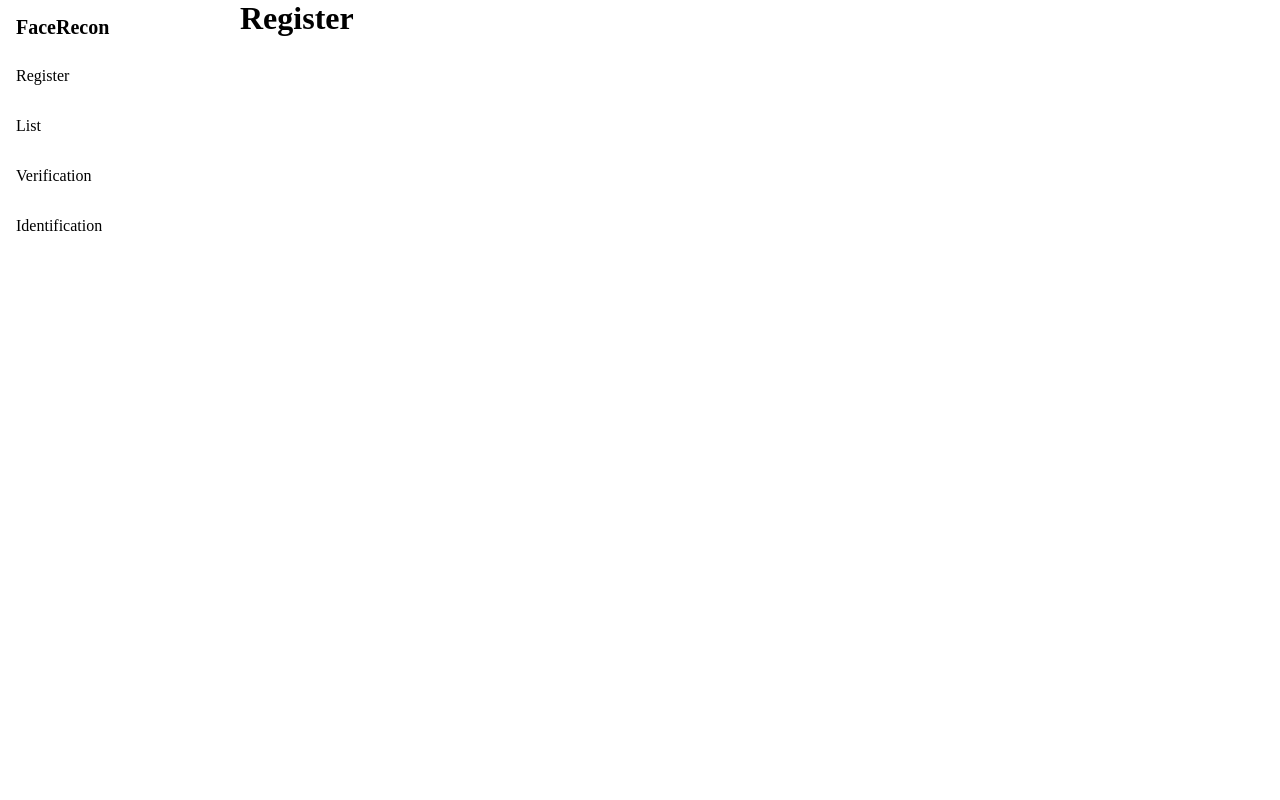
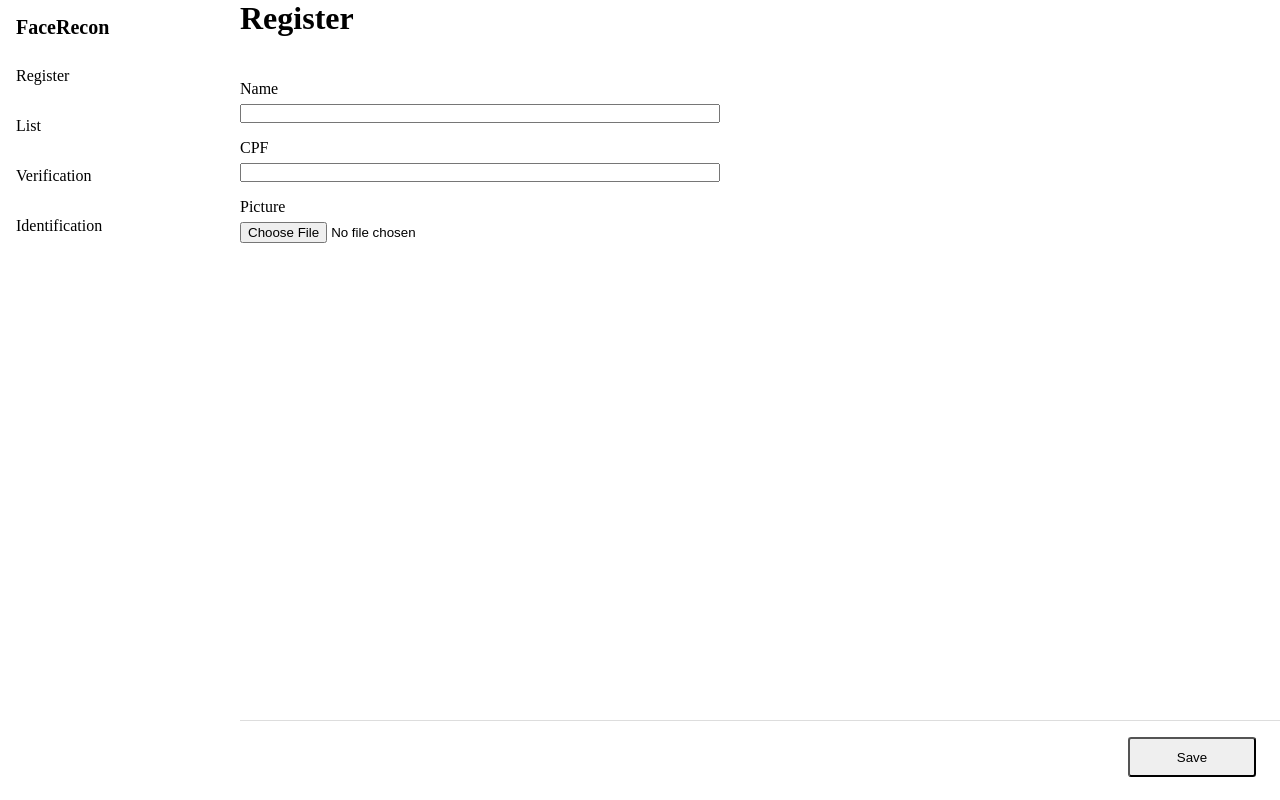
Before and after one commit to nblucas/face-recon-app, an Angular app in the folder frontend/: page /register in a window 1280 px wide. Built offline with nearby package versions, Linux system fonts and the light colour scheme.

Commit message:
feat: basic register page created - no connection to backend still

```diff
--- a/frontend/src/app/pages/register/register.css
+++ b/frontend/src/app/pages/register/register.css
@@ -0,0 +1,48 @@
+.register {
+  display: grid;
+  grid-template-rows: 5rem 1fr 5rem;
+  height: 100vh;
+}
+
+.fields {
+  display: flex;
+  flex-direction: column;
+  gap: 1rem;
+  padding-right: 3rem;
+}
+
+.field {
+  display: flex;
+  flex-direction: column;
+  gap: 0.375rem;
+}
+
+.text-field {
+  width: 30rem;
+}
+
+.text-field.invalid {
+  border-color: #c0392b;
+}
+
+.error {
+  color: #c0392b;
+  font-size: 0.875rem;
+}
+
+.footer {
+  padding: 1rem 1.5rem;
+  border-top: 1px solid #ddd;
+  display: flex;
+  justify-content: flex-end;
+}
+
+.button {
+  width: 8rem;
+  height: 2.5rem;
+  border-radius: 0.2rem;
+}
+
+.button:hover {
+  cursor: pointer;
+}
--- a/frontend/src/app/pages/register/register.html
+++ b/frontend/src/app/pages/register/register.html
@@ -1 +1,41 @@
-<h1>Register</h1>
+<form class="register" [formGroup]="form" (ngSubmit)="onSubmit()">
+  <h1>Register</h1>
+  <div class="fields">
+    <div class="field">
+      <label for="name">Name</label>
+      <input
+        id="name"
+        type="text"
+        formControlName="name"
+        class="text-field"
+        [class.invalid]="form.controls.name.invalid && form.controls.name.touched"
+      />
+      @if (form.controls.name.invalid && form.controls.name.touched) {
+        <span class="error">Name is required.</span>
+      }
+    </div>
+    <div class="field">
+      <label for="cpf">CPF</label>
+      <input
+        id="cpf"
+        type="text"
+        formControlName="cpf"
+        class="text-field"
+        [class.invalid]="form.controls.cpf.invalid && form.controls.cpf.touched"
+      />
+      @if (form.controls.cpf.invalid && form.controls.cpf.touched) {
+        <span class="error">CPF is required.</span>
+      }
+    </div>
+    <div class="field">
+      <label for="picture">Picture</label>
+      <input id="picture" type="file" accept="image/*" (change)="onPictureSelected($event)" />
+      @if (form.controls.picture.invalid && form.controls.picture.touched) {
+        <span class="error">Picture is required.</span>
+      }
+    </div>
+  </div>
+  <footer class="footer">
+    <button type="submit" class="button">Save</button>
+  </footer>
+</form>
--- a/frontend/src/app/pages/register/register.ts
+++ b/frontend/src/app/pages/register/register.ts
@@ -1,9 +1,29 @@
 import { Component } from '@angular/core';
+import { FormControl, FormGroup, ReactiveFormsModule, Validators } from '@angular/forms';
 
 @Component({
   selector: 'app-register',
-  imports: [],
+  imports: [ReactiveFormsModule],
   templateUrl: './register.html',
   styleUrl: './register.css',
 })
-export class Register {}
+export class Register {
+  protected readonly form = new FormGroup({
+    name: new FormControl('', { nonNullable: true, validators: [Validators.required] }),
+    cpf: new FormControl('', { nonNullable: true, validators: [Validators.required] }),
+    picture: new FormControl<File | null>(null, { validators: [Validators.required] }),
+  });
+
+  protected onPictureSelected(event: Event): void {
+    const file = (event.target as HTMLInputElement).files?.[0] ?? null;
+    this.form.controls.picture.setValue(file);
+  }
+
+  protected onSubmit(): void {
+    if (this.form.invalid) {
+      this.form.markAllAsTouched();
+      return;
+    }
+    console.log(this.form.getRawValue());
+  }
+}
```
